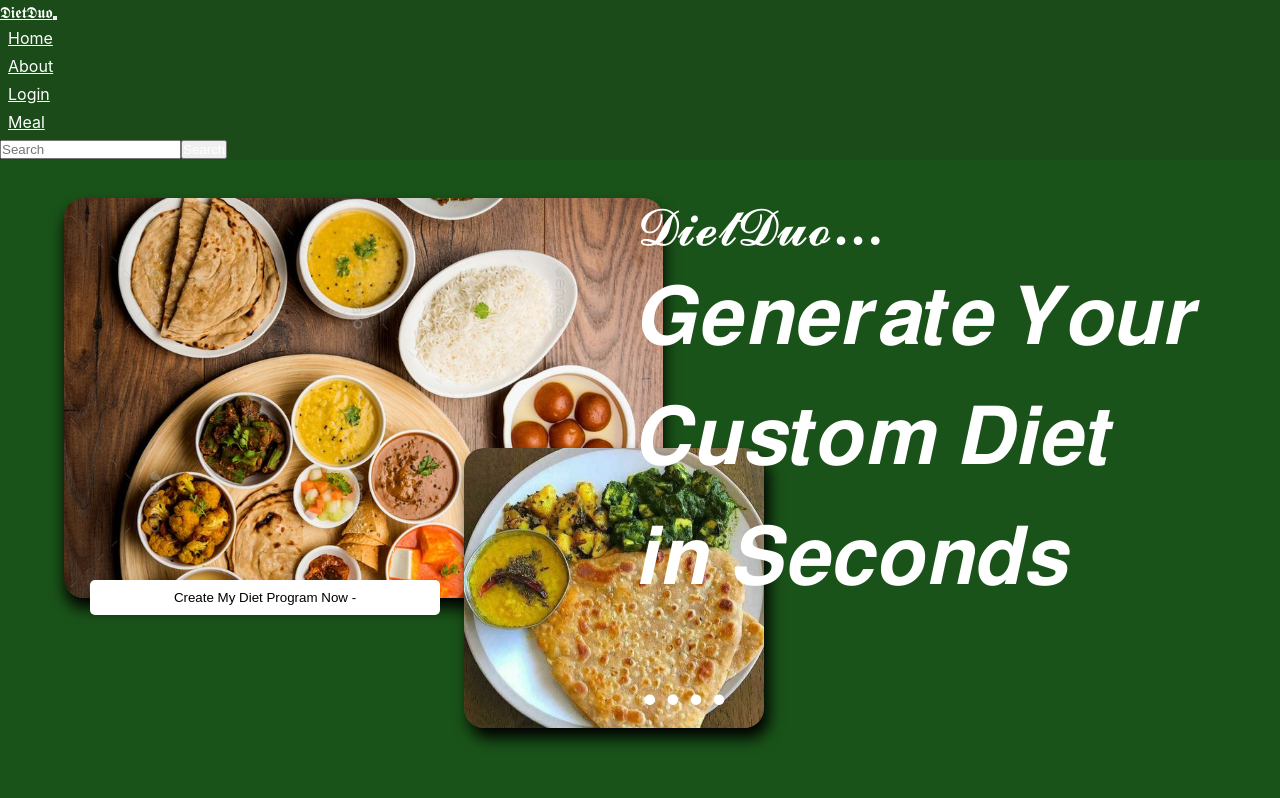
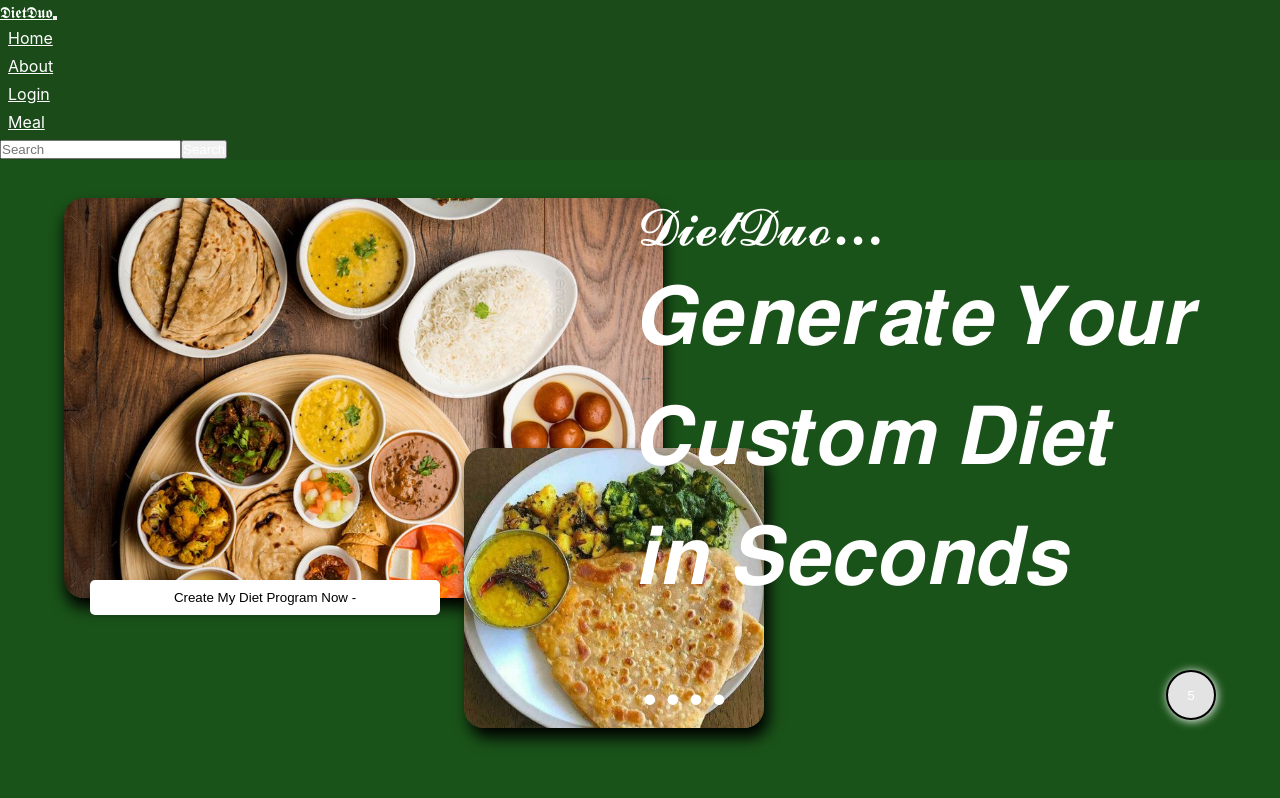
Before and after one commit to harshdharmashya/DietDuo, a React app: page / in a window 1280 px wide. Shown: the top 798 px of the page. Built offline with nearby package versions, Linux system fonts and the light colour scheme; no server answers; the HTML template or start-up script is replaced by a standard one.

Commit message:
slice for user meal

```diff
--- a/src/CSS/Meal.css
+++ b/src/CSS/Meal.css
@@ -74,10 +74,11 @@
     width: 170px;
 }
 .ptag{
-    height: 65px;
+    height: 54px;
     width: 150px;
     text-overflow: ellipsis;
     overflow: hidden;
+    margin-top: 25px;
 }
 
 /* .css-1kza5gv-MuiResponsiveChart-container {
@@ -112,7 +113,22 @@
     flex-basis: 48%;
     border: none;
 }
-
+.addcardicon{
+    position: fixed;
+    right: 5%;
+    bottom: 10%;
+    width: 50px;
+    height: 50px;
+    border-radius: 50%;
+    border: 2px solid black;
+    padding: 14px;
+    background-color: rgb(228, 227, 227);
+    box-shadow: 1px 1px 10px;
+    z-index: 99;
+  }
+  .addcardicon:hover{
+    scale: 1.1;
+  }
 @media only screen and (min-width: 768px) and (max-width: 1024px) {
     .meal {
         height: auto !important;
@@ -197,9 +213,10 @@
         margin-top: 80px;
     }
     .ptag{
-        height: 60px;
+        height: 50px;
         width: 100px;
         margin-left: 15px;
+        margin-top: 0px;
     }
     .diets-array-p {
         margin-left: 42px;
--- /dev/null
+++ b/src/Redux/Usermeal.ts
@@ -0,0 +1,21 @@
+import { createSlice } from '@reduxjs/toolkit'
+
+const initialState = {
+  value: 0,
+
+}
+
+export const counterSlice = createSlice({
+  name: 'meal',
+  initialState,
+  reducers: {
+    // setBreakfast: (state, action) => {
+    //   state.breakfast = action.payload
+    // },
+  },
+})
+
+// Action creators are generated for each case reducer function
+export const {} = counterSlice.actions
+
+export default counterSlice.reducer
--- a/src/component/Dinner.tsx
+++ b/src/component/Dinner.tsx
@@ -77,7 +77,8 @@ export default function Dinner(props: any) {
                   </PieChart>
                 </div>
                 <div className='diets-array'>
-                  <p className='diets-array-p'>Diets : {datab.diets}</p>
+                  <p className='diets-array-p'>Diets  </p>
+                  <p style={{ color: 'black' }} className='ptag'>{datab.diets}</p>
                 </div>
               </div>
             </div>
--- a/src/component/Home.tsx
+++ b/src/component/Home.tsx
@@ -7,19 +7,25 @@ import Preference from './Preference';
 import Workout from './Workout';
 import Services from './Services';
 import Footer from './Footer';
+import Usermeal from './Usermeal';
 
 export default function Home() {
-
+  // for toggle user meal component
+  const [show, setshow] = useState(true);
   return (
-    <>
-      <Header />
-      <Carousel />
-      <Meal />
-      <Modal/>
-      <Preference/>
-      <Workout/>
-      <Services/>
-      <Footer/>
+    <>{show ?
+      <div>
+        <Header />
+        <Carousel />
+        <Meal setshow={setshow} show={show}/>
+        <Modal />
+        <Preference />
+        <Workout />
+        <Services />
+        <Footer />
+      </div> :
+      <Usermeal/>
+    }
     </>
   )
 }
--- a/src/component/Lunch.tsx
+++ b/src/component/Lunch.tsx
@@ -77,8 +77,8 @@ export default function Lunch(props: any) {
                   </PieChart>
                 </div>
                 <div className='diets-array'>
-                  <p className='diets-array-p'>Diets : {datab.diets}</p>
-
+                  <p className='diets-array-p'>Diets  </p>
+                  <p style={{ color: 'black' }} className='ptag'>{datab.diets}</p>
                 </div>
               </div>
             </div>
--- a/src/component/Meal.tsx
+++ b/src/component/Meal.tsx
@@ -8,14 +8,23 @@ import Breakfast from "./Breakfast";
 import Lunch from "./Lunch";
 import Dinner from "./Dinner";
 import { useState } from "react";
+import { Link } from "react-router-dom";
 
 export default function Meal(props:any) {
+  // for tab
   const [value, setValue] = useState(0);
+  // for modal data
   const [currentItem, setCurrentItem] = useState({});
+  // for open modal
   const [isOpen, setIsOpen] = useState(false);
+  // for user meal
+  const [Usermeal,setuserMeal] = useState([]);
 
   const handleChange = (event: React.SyntheticEvent, newValue: number) => {
     setValue(newValue);
+  }
+  const handleClick=(data:any)=>{
+      // setuserMeal([...Usermeal,data])
   }
   return (
     <>
@@ -29,19 +38,26 @@ export default function Meal(props:any) {
         </Box>
         {value === 0 &&
           <Box>
-            <Breakfast isOpen={isOpen} setIsOpen={setIsOpen} currentItem={currentItem} setCurrentItem={setCurrentItem}/>
+            <Breakfast isOpen={isOpen} setIsOpen={setIsOpen} currentItem={currentItem} setCurrentItem={setCurrentItem} handleClick={handleClick}/>
           </Box>
         }
         {value === 1 &&
           <Box>
-            <Lunch isOpen={isOpen} setIsOpen={setIsOpen} currentItem={currentItem} setCurrentItem={setCurrentItem}/>
+            <Lunch isOpen={isOpen} setIsOpen={setIsOpen} currentItem={currentItem} setCurrentItem={setCurrentItem} handleClick={handleClick}/>
           </Box>
         }
         {value === 2 &&
           <Box>
-            <Dinner isOpen={isOpen} setIsOpen={setIsOpen} currentItem={currentItem} setCurrentItem={setCurrentItem}/>
+            <Dinner isOpen={isOpen} setIsOpen={setIsOpen} currentItem={currentItem} setCurrentItem={setCurrentItem} handleClick={handleClick}/>
           </Box>
         }
+        <Link to=''>
+        {/* <Link to='' state={props.cart}> */}
+        <button className='addcardicon' onClick={()=>props.setshow(false)}>
+          <i className="fa-solid fa-cart-shopping"></i>
+            <p className='cartcount'>{5}</p>
+        </button>
+      </Link>
       </div>
     </>
   )
--- a/src/component/Usermeal.tsx
+++ b/src/component/Usermeal.tsx
@@ -1,7 +1,8 @@
+import { colors } from '@mui/material'
 import React from 'react'
 
 export default function Usermeal(props:any) {
   return (
-    <div>Usermeal</div>
+    <div style={{color:'black'}}>Usermeal</div>
   )
 }
```
